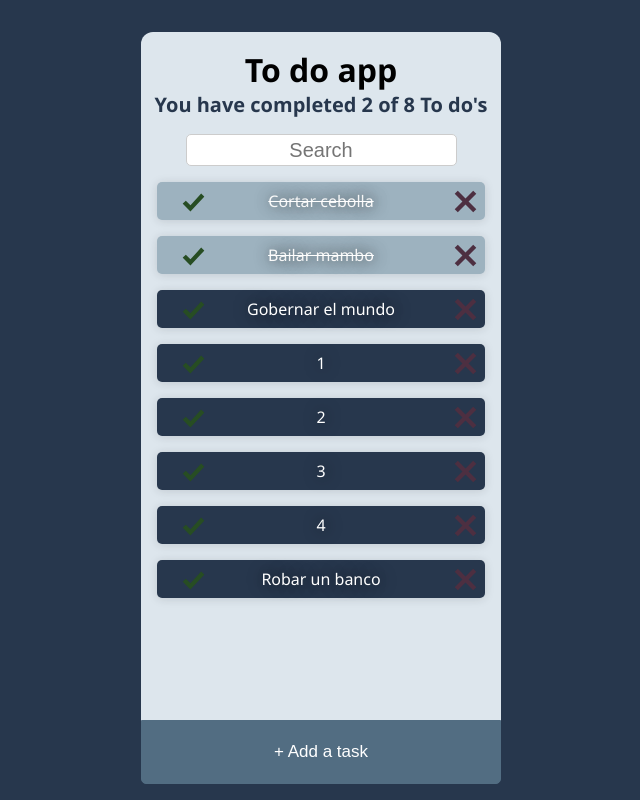
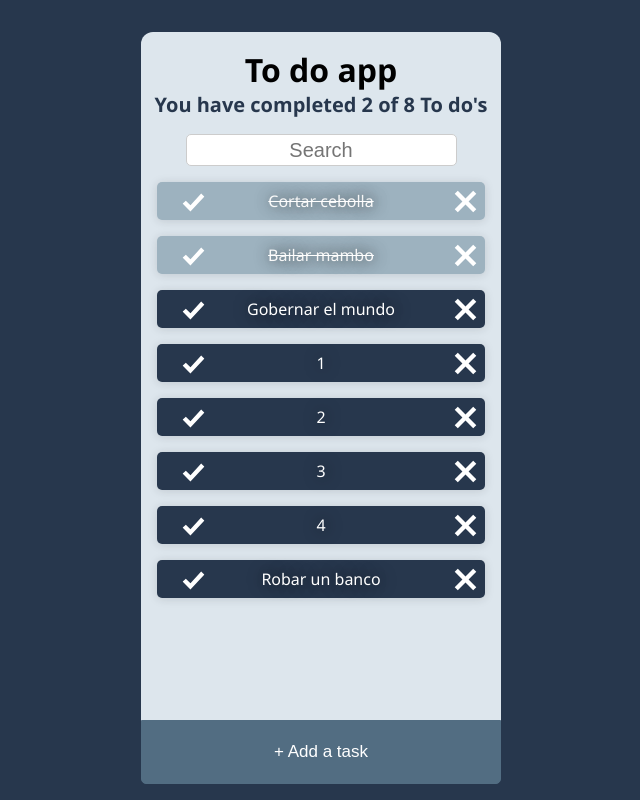
Before and after one commit to GersenX3/taskTune, a React (Vite) app: page / in a window 1280 px wide. Shown: the whole page, without its empty margins (319-959 px from the left). Built offline with nearby package versions, Linux system fonts and the light colour scheme.

Commit message:
Svg importados al proyecto con sus colores definitivos

```diff
--- a/src/components/TodoItem.css
+++ b/src/components/TodoItem.css
@@ -10,10 +10,12 @@
     text-align: center;
     box-shadow: 0px 1px 10px rgba(32, 35, 41, 0.15);
     text-shadow: 1px 0px 15px rgba(0,0,0,0.73);
+    transition: all 0.5s ease;
 }
 .item--completed{
     background-color: #9DB2BF;
     text-decoration: line-through;
+    transition: all 0.2s ease;
 }
 .item li{
     display: flex;
--- a/src/components/svg/Palomita.jsx
+++ b/src/components/svg/Palomita.jsx
@@ -13,7 +13,7 @@ function Palomita(props) {
           {...props}
         >
           <path
-            fill="#274D23"
+            fill="#ffffff"
             d="M5.28391 11.985395L1 7.701465v-.10021l1.70355-1.60334 2.60543 2.60543 5.98747-6.58874L13 3.617955v.10021l-7.71609 8.26723z"
           />
         </svg>
--- a/src/components/svg/Tache.jsx
+++ b/src/components/svg/Tache.jsx
@@ -13,7 +13,7 @@ function Tache(props) {
       {...props}
     >
       <path
-        fill="#4D2F41"
+        fill="#ffffffff"
         d="M62 10.6L53.4 2L32 23.4L10.6 2L2 10.6L23.4 32L2 53.4l8.6 8.6L32 40.6L53.4 62l8.6-8.6L40.6 32z"
       />
     </svg>
```
